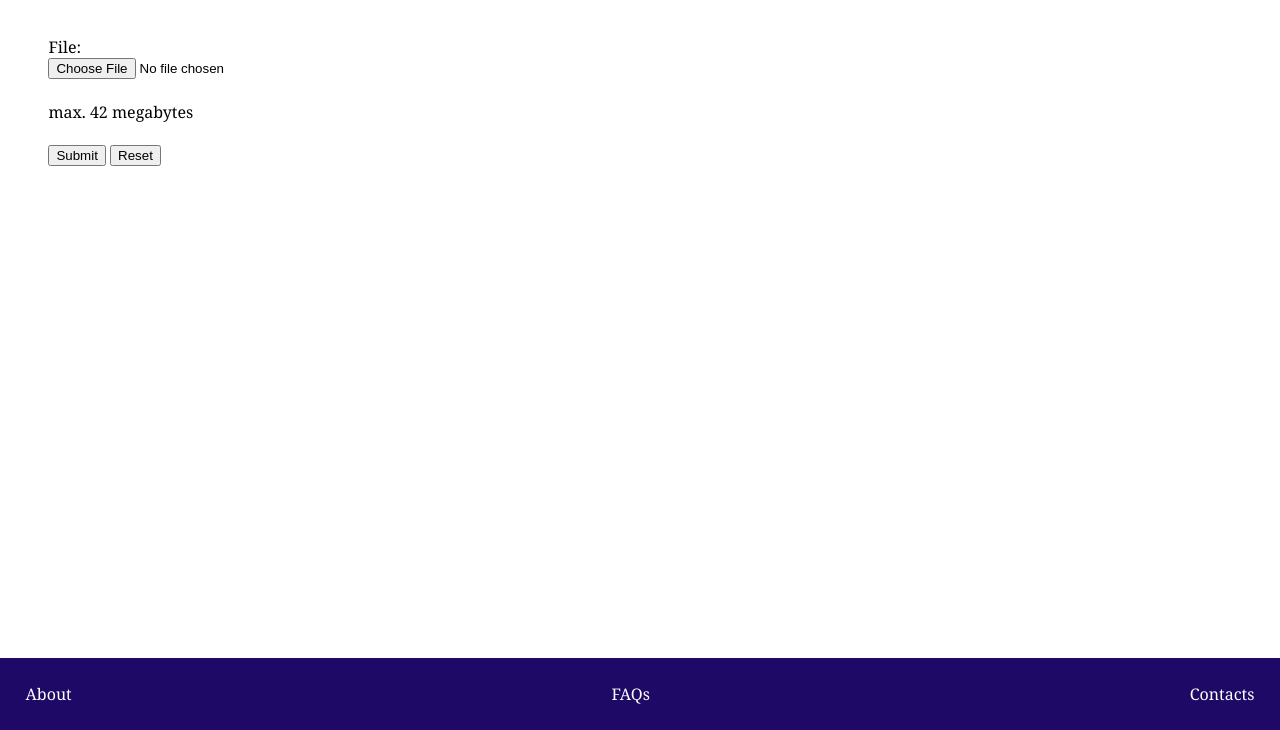
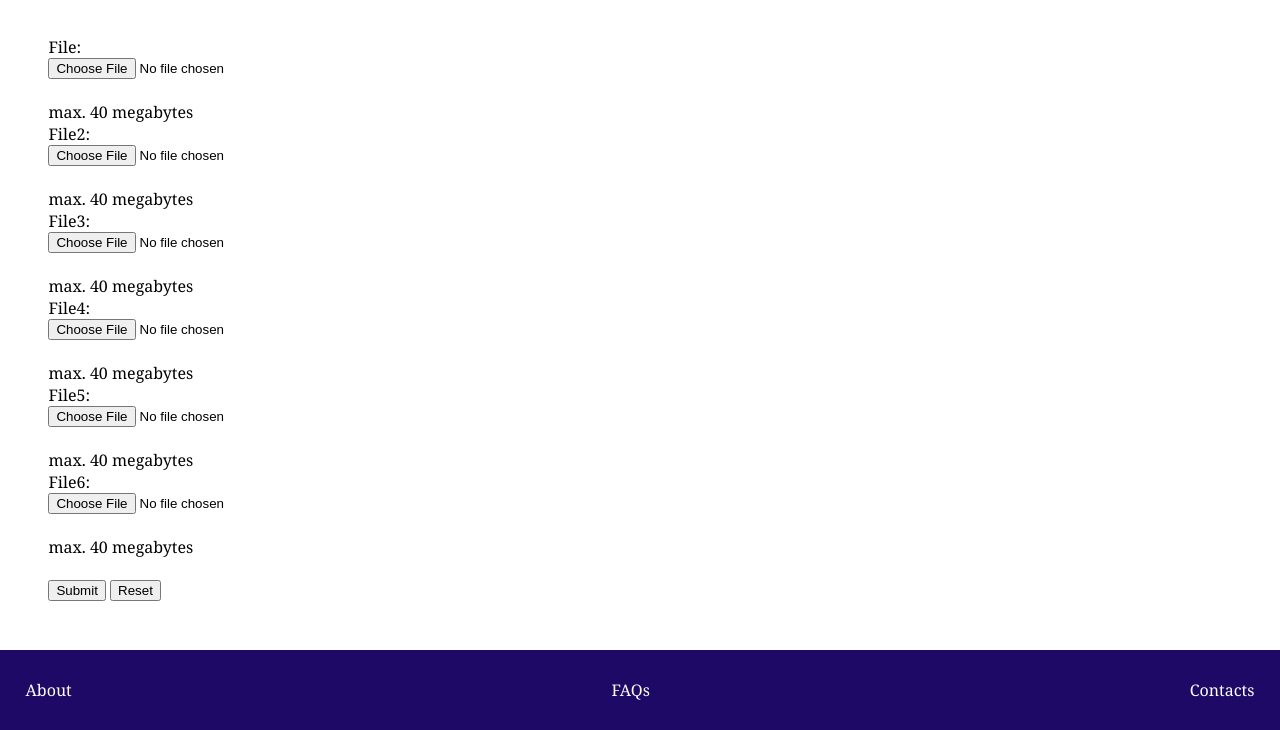
Before and after one commit to luisaraujo25/Swapping, a Django app: page /import/ in a window 1280 px wide. Shown: the part 70-800 px from the top of the page. Run offline with Django 4.2, Linux system fonts and the light colour scheme.

Commit message:
added more file imports and edited css

```diff
--- a/src/app/forms.py
+++ b/src/app/forms.py
@@ -10,4 +10,9 @@ class RequestForm(forms.Form):
     class2 = forms.ModelChoiceField(queryset = Class.objects.all(), required=True)
 
 class ImportData(forms.Form):
-    file = forms.FileField(help_text='max. 42 megabytes')
+    file = forms.FileField(help_text='max. 40 megabytes')
+    file2 = forms.FileField(help_text='max. 40 megabytes')
+    file3 = forms.FileField(help_text='max. 40 megabytes')
+    file4 = forms.FileField(help_text='max. 40 megabytes')
+    file5 = forms.FileField(help_text='max. 40 megabytes')
+    file6 = forms.FileField(help_text='max. 40 megabytes')
--- a/src/app/static/style.css
+++ b/src/app/static/style.css
@@ -2,7 +2,7 @@ body{
   background-color: rgb(255, 255, 255);
   color: rgb(0, 0, 0);
   font-family: Cambria, Cochin, Georgia, Times, 'Times New Roman', serif;
-  margin-bottom: 10%;
+  /*margin-bottom: 10%;*/
   margin: 0;
 }
 
@@ -10,7 +10,7 @@ body > :not(header):not(footer){
   margin-left: 3%;
   margin-right: 3%;
   margin-top: 2%;
-  margin-bottom: 3%;
+  margin-bottom: 6%;
 }
 
 .button{
@@ -22,6 +22,7 @@ body > :not(header):not(footer){
   text-decoration: none;
   border-radius: 8%;
   font-size: 20px;
+  margin: 3%;
 }
 
 header{
@@ -55,7 +56,7 @@ a{
 
 footer{
   position: fixed;
-  height: 9%;
+  height: 10%;
   background-color: rgb(30, 10, 102);
   bottom: 0px;
   left: 0px;
--- a/src/app/views.py
+++ b/src/app/views.py
@@ -83,6 +83,11 @@ def importData(request):
         if form.is_valid():
             # fileHandler(request.FILES['file'])
             fileHandler(request.FILES['file'])
+            fileHandler(request.FILES['file2'])
+            fileHandler(request.FILES['file3'])
+            fileHandler(request.FILES['file4'])
+            fileHandler(request.FILES['file5'])
+            fileHandler(request.FILES['file6'])
             return HttpResponse("uploaded")
     else:
         form = ImportData()
```
Also changed, not shown: src/app/templates/home.html (+1 -8 lines), src/app/templates/viewrequests.html (+6 -1 lines).
